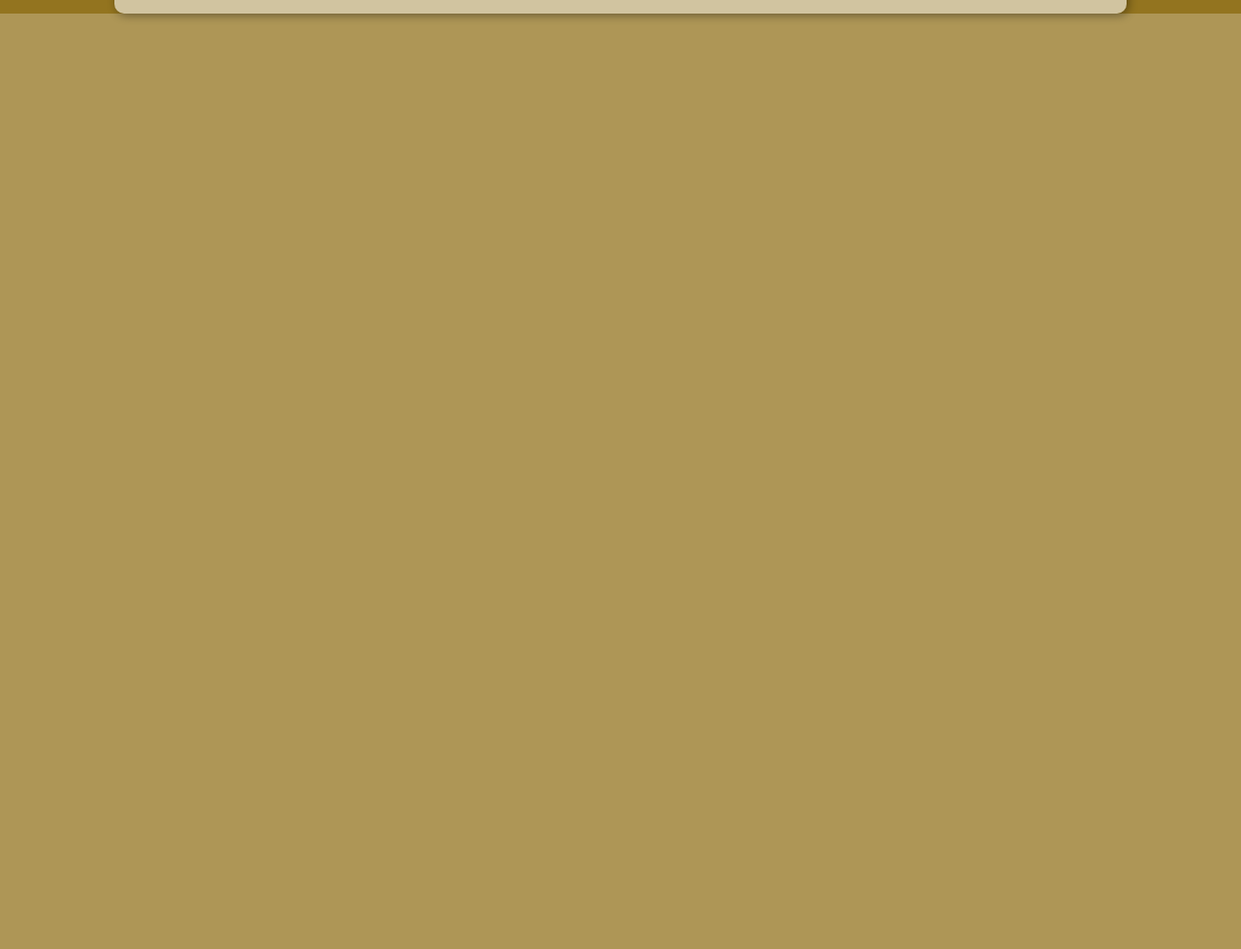
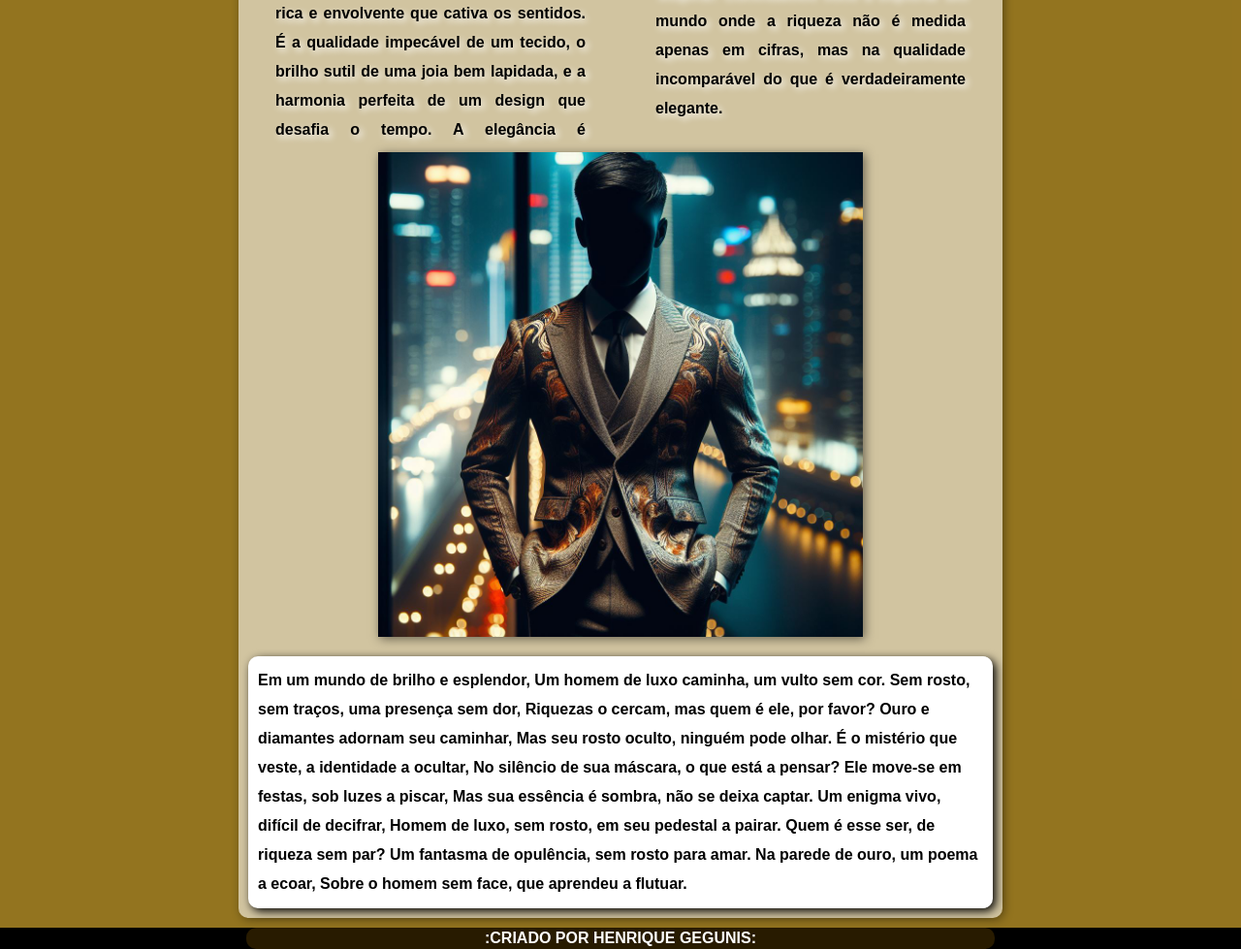
Before and after one commit to henriqueFgegunis/HTML-CSS, a plain HTML site: page exercicios/ex-027/mq005/index.html in a window 1280 px wide. Shown: the part 550-1529 px from the top of the page at 97% size. Before the commit the page ends 800 px from the top, so only its background shows below. Drawn offline with nearby package versions, Linux system fonts and the light colour scheme.

Commit message:
yes baby

```diff
--- a/exercicios/ex-027/mq005/estilos/media-Query.css
+++ b/exercicios/ex-027/mq005/estilos/media-Query.css
@@ -35,4 +35,12 @@
         color: white;
         text-shadow: none;
     }
+
+    main {
+        width: 768px;
+    }
+
+    img {
+        max-width: 500px;
+    }
 }
--- a/exercicios/ex-027/mq005/estilos/style.css
+++ b/exercicios/ex-027/mq005/estilos/style.css
@@ -53,7 +53,6 @@ menu > ul > li > a:hover {
 }
 
 main {
-
     width: 80vw;
     background-color: rgba(255, 255, 255, 0.575);
     margin: auto;
@@ -61,6 +60,9 @@ main {
     border-radius: 10px;
     margin-top: 10px;
     box-shadow: 2px 2px 10px rgba(0, 0, 0, 0.385);
+}
+article {
+    columns: 2;
 }
 
 article > h2 {
@@ -81,6 +83,23 @@ article > p {
     text-shadow: 3px 3px 7px rgb(255, 255, 255);
 }
 
+footer {
+    text-align: center;
+    background-color: black;
+    color: white;
+    font-weight: bolder;
+    text-decoration: dashed;
+    padding: 0px;
+    margin-top: 10px;
+}
+footer > p {
+    background-color: #79530054;
+    width: 768px;
+    margin: auto;
+    border-radius: 10px;
+    padding: 2px;
+
+}
 
 
 .material-symbols-outlined {
@@ -106,3 +125,25 @@ span#burguer:hover {
 
 
 }
+
+img {
+    display: block;
+    margin: auto;
+    min-width: 300px;
+    max-width: 400px ;
+    box-shadow: 2px 2px 10px rgba(0, 0, 0, 0.502);
+}
+
+.img1 {
+
+   font-weight: bolder;
+   line-height: 30px;
+}
+
+.img1 > p {
+    margin-top: 20px;
+    box-shadow: 3px 3px 10px;
+    padding: 10px;
+    border-radius: 10px;
+    background-color: white;
+}
--- a/exercicios/ex-027/mq005/index.html
+++ b/exercicios/ex-027/mq005/index.html
@@ -48,7 +48,37 @@
 
 
         </article>
+
+        <div class="img1">
+            <img src="./OIG2.jpg" alt="homem de terno com aparencia luxuosa sem rosto">
+            <p>Em um mundo de brilho e esplendor,
+                Um homem de luxo caminha, um vulto sem cor.
+                Sem rosto, sem traços, uma presença sem dor,
+                Riquezas o cercam, mas quem é ele, por favor?
+
+                Ouro e diamantes adornam seu caminhar,
+                Mas seu rosto oculto, ninguém pode olhar.
+                É o mistério que veste, a identidade a ocultar,
+                No silêncio de sua máscara, o que está a pensar?
+
+                Ele move-se em festas, sob luzes a piscar,
+                Mas sua essência é sombra, não se deixa captar.
+                Um enigma vivo, difícil de decifrar,
+                Homem de luxo, sem rosto, em seu pedestal a pairar.
+
+                Quem é esse ser, de riqueza sem par?
+                Um fantasma de opulência, sem rosto para amar.
+                Na parede de ouro, um poema a ecoar,
+                Sobre o homem sem face, que aprendeu a flutuar.
+                </p>
+
+        </div>
     </main>
+
+
+    <footer>
+        <p>:CRIADO POR HENRIQUE GEGUNIS:</p>
+    </footer>
     <script>
         function clickMenu() {
             if (menu.style.display == 'block') {
```
Also changed, not shown: exercicios/ex-027/mq005/OIG2.jpg (added).
